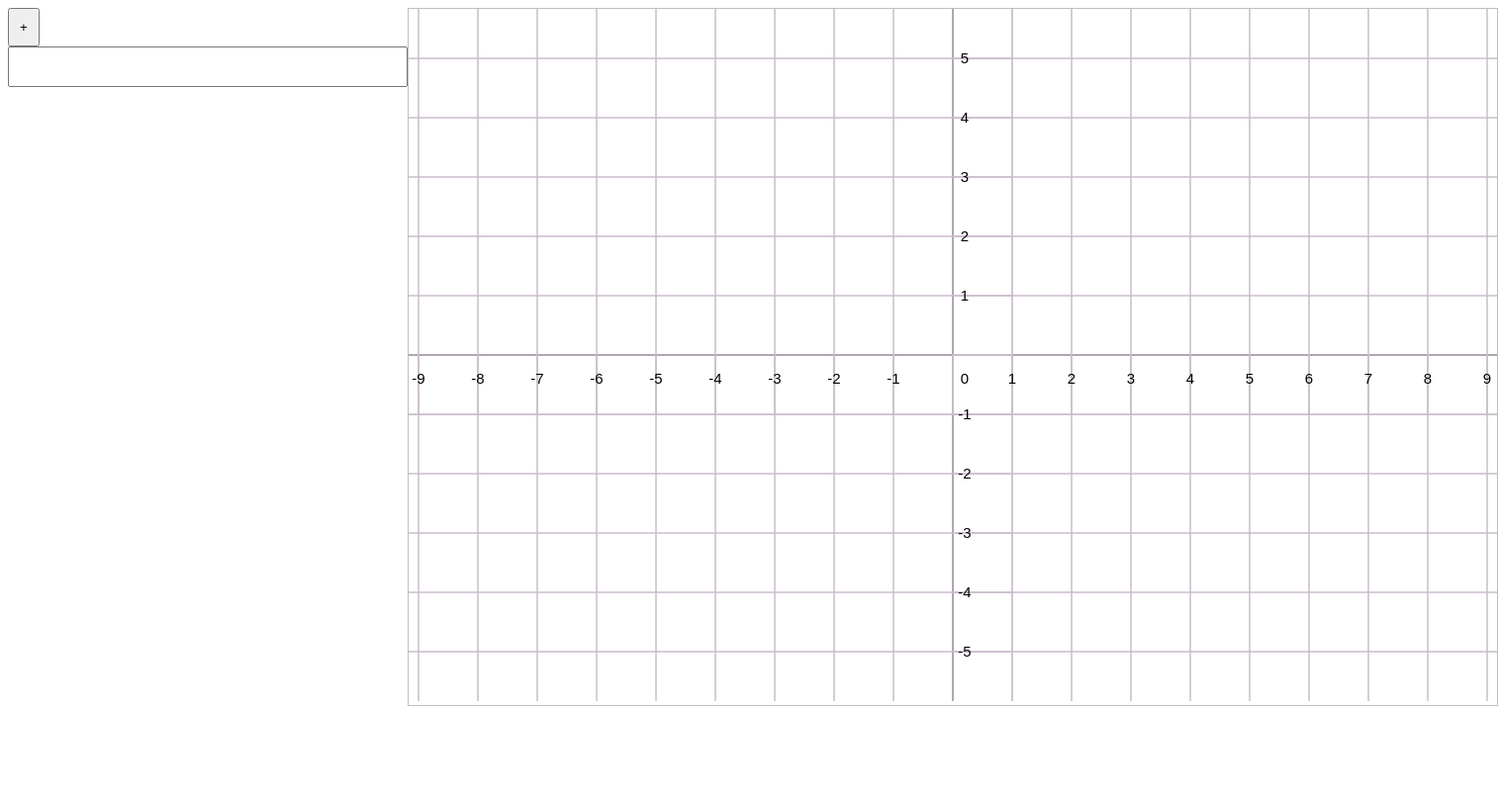
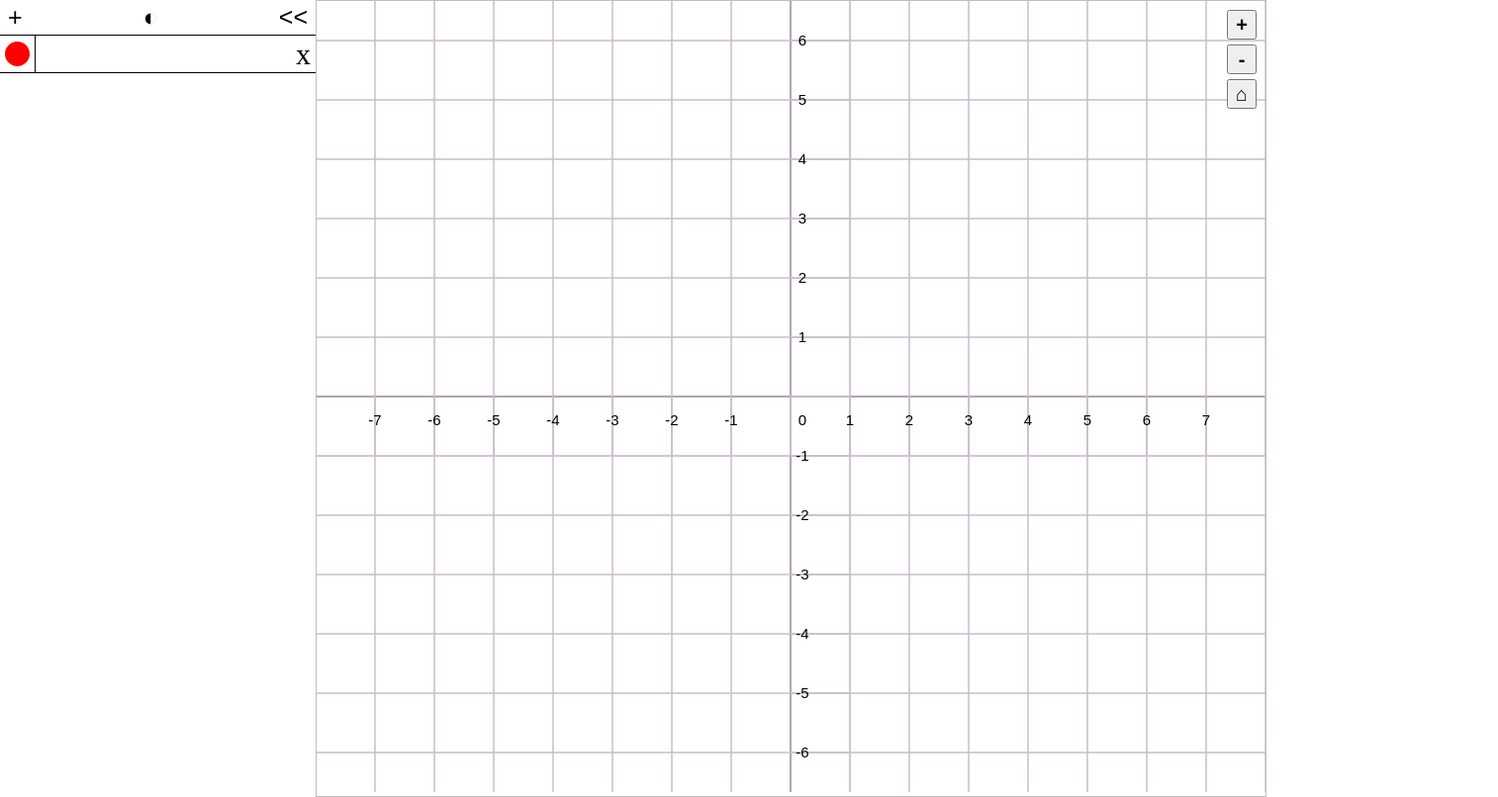
Before and after one commit to aabiji/quokka, a website built with Vite: page index.html in a window 1280 px wide. Shown: the whole page at 99% size, 1514 px wide, since content can reach past the window. Built offline with nearby package versions, Linux system fonts and the light colour scheme.

Commit message:
Improved UI
- Added different buttons for controlling zoom and toggle light/dark mode
- Made the sidebar and canvas layout more dynamic
- Prototyped improve expression entry element

```diff
--- a/index.html
+++ b/index.html
@@ -7,13 +7,31 @@
         <title>Quokka</title>
     </head>
     <body>
-        <div class="content">
-            <div class="sidebar">
+        <div class="sidebar">
+            <div class="controls">
                 <button id="add">+</button>
-                <div id="expressions"></div>
+                <button id="theme-toggle">◐</button>
+                <button id="hide">&lt;&lt;</button>
             </div>
-            <div id="graph"><canvas></canvas></div>
+
+            <div id="expressions">
+                <!---TODO: append this div when adding new expressions-->
+                <div class="expression">
+                    <div class="selector"></div>
+                    <input type="text" />
+                    <span class="close">x</span>
+                </div>
+            </div>
         </div>
+
+        <div class="graph-controls">
+            <button id="zoom-in"> + </button>
+            <button id="zoom-out"> - </button>
+            <button id="zoom-reset"> ⌂ </button>
+        </div>
+
+        <div id="graph"><canvas></canvas></div>
+
         <script type="module" src="/src/main.ts"></script>
     </body>
 </html>
--- a/src/graph.ts
+++ b/src/graph.ts
@@ -3,6 +3,8 @@ import { Expression } from "./lib/eval.ts";
 import { Vec2 } from "./math.ts";
 import { SplineSegment } from "./spline.ts";
 
+// TODO: only generate easily visible colors
+// (also take theme into account)
 function randomColor(): string {
     const r = Math.floor(Math.random() * 256);
     const g = Math.floor(Math.random() * 256);
@@ -221,9 +223,9 @@ export class Graph {
     plots: Plot[];
 
     constructor(ref: Canvas) {
-        this.tileSize = 60;
         this.minTileSize = 50;
         this.maxTileSize = 100;
+        this.tileSize = this.minTileSize + 10; // TODO: remove magic number
         this.zoom = new Zoom();
         this.plots = [];
         this.canvas = ref;
@@ -238,7 +240,16 @@ export class Graph {
         }
     }
 
-    changeScale(zoomIn: boolean) {
+    updateAfterZoom() {
+        this.bg.zoomLevel = this.zoom.level();
+        this.bg.tileSize = this.tileSize;
+        for (let plot of this.plots) {
+            plot.update("", this.tileSize, this.zoom.level());
+        }
+        this.draw();
+    }
+
+    changeZoom(zoomIn: boolean) {
         this.tileSize += 10 * (zoomIn ? 1 : -1);
 
         // When zooming out, the grid tiles get smaller
@@ -255,13 +266,14 @@ export class Graph {
             this.zoom.in();
         }
 
-        this.bg.zoomLevel = this.zoom.level();
-        this.bg.tileSize = this.tileSize;
-        for (let plot of this.plots) {
-            plot.update("", this.tileSize, this.zoom.level());
-        }
+        this.updateAfterZoom();
+    }
 
-        this.draw();
+    resetZoom() {
+        this.zoom.index = 0;
+        this.zoom.magnitude = 0;
+        this.tileSize = this.minTileSize + 10;
+        this.updateAfterZoom();
     }
 
     addPlot(): number {
--- a/src/main.ts
+++ b/src/main.ts
@@ -1,5 +1,24 @@
 import { Canvas } from "./canvas.ts";
 import { Graph } from "./graph.ts";
+
+/*
+Things to explore:
+- Replace button text with actual icons
+- FIX: plotting gets slower because the x sampling range is wrong
+(we should be using the zoom level)
+- Panning around the graph with the mouse
+We'll need to change to be albe to change the origin
+- Improve drawing of labels when they're in scientific notation
+- Do we really need to pass in tileSize and zoomLevel into the subclasses?
+Simplify, simplify, simpplify
+- Fix buggy spline drawing. Try to understand fast Catmull-Rom again
+- Observe how desmos scales its labels and rework our implementation
+- Only redraw the graph background when it changes
+  Could maybe render the background to an offscreen canvas
+- Use MathJax to render math expression
+- Parse equations: y = ... or x + y = 0 or v = 10 or equations like that
+- Parse functions like sin, cos, tan, sqrt, log
+*/
 
 let graph: Graph;
 let canvas: Canvas;
@@ -25,18 +44,38 @@ function addInputExpression() {
 
 function handleScroll(event: WheelEvent) {
     event.preventDefault();
-    graph.changeScale(event.deltaY < 0 ? true : false);
+    graph.changeZoom(event.deltaY < 0 ? true : false);
+}
+
+function toggleTheme() {
+    let body = document.getElementsByTagName("body")[0];
+    const before = body.style.colorScheme;
+    body.style.colorScheme = before == "light" ? "dark" : "light";
 }
 
 window.onload = () => {
     const canvasElement = document.getElementsByTagName("canvas")[0]!;
-    canvas = new Canvas(canvasElement, 1100, 700);
     canvasElement.onwheel = (event) => handleScroll(event);
 
-    const button = document.getElementById("add")!;
-    button.onclick = () => addInputExpression();
+    const canvasX = canvasElement.getBoundingClientRect().left;
+    canvas = new Canvas(canvasElement, window.innerWidth - canvasX, window.innerHeight);
+    graph = new Graph(canvas);
 
-    graph = new Graph(canvas);
-    addInputExpression();
+    const add = document.getElementById("add")!;
+    add.onclick = () => addInputExpression();
+
+    const zoomIn = document.getElementById("zoom-in")!;
+    zoomIn.onclick = () => graph.changeZoom(true);
+
+    const zoomOut = document.getElementById("zoom-out")!;
+    zoomOut.onclick = () => graph.changeZoom(false);
+
+    const zoomReset = document.getElementById("zoom-reset")!;
+    zoomReset.onclick = () => graph.resetZoom();
+
+    const toggle = document.getElementById("theme-toggle")!;
+    toggle.onclick = () => toggleTheme();
+
+    //addInputExpression();
     graph.draw();
 }
--- a/src/style.css
+++ b/src/style.css
@@ -1,30 +1,104 @@
 
-.content {
+::root {
+    color-scheme: light dark;
+}
+
+body {
+    margin: 0;
+    overflow-y: hidden;
     display: flex;
 }
 
-.sidebar button {
+button {
     display: block;
-    padding: 10px 10px;
-}
-
-#expressions {
-    max-height: 92vh;
-    width: fit-content;
-    overflow: scroll;
-}
-
-#expressions input {
-    width: 380px;
-    font-size: 15px;
-    padding: 10px 10px;
-}
-
-.bad-input, .bad-input:focus {
-    border-color: red;
-    outline: none;
+    cursor: pointer;
+    color: light-dark(#000000, #ffffff);
 }
 
 #graph {
     border: 1px solid #bfbfbf;
 }
+
+.graph-controls {
+    display: flex;
+    flex-direction: column;
+    width: fit-content;
+    position: absolute;
+    right: 10px;
+    top: 10px;
+    gap: 5px;
+}
+
+.graph-controls button {
+    width: 30px;
+    height: 30px;
+    font-size: 20px;
+    font-weight: bold;
+}
+
+.sidebar  {
+    width: 25%;
+}
+
+.sidebar .controls {
+    width: 100%;
+    display: flex;
+    justify-content: space-between;
+}
+
+.sidebar button {
+    font-size: 25px;
+    border-color: transparent;
+    background-color: transparent;
+}
+
+#expressions {
+    max-height: 95vh; /* TODO: dodgy!! */
+    width: 100%;
+    overflow: scroll;
+}
+
+.expression {
+    width: 100%;
+    display: flex;
+    align-items: center;
+    border-top: 1px solid black;
+    border-bottom: 1px solid black;
+}
+
+.expression .selector {
+    background-color: red;
+    border: none;
+    cursor: pointer;
+    width: 25px;
+    height: 25px;
+    border-radius: 50%;
+    margin: 0px 5px 0px 5px;
+}
+
+.expression input {
+    font-size: 15px;
+    padding: 10px 10px;
+    border: none;
+    flex-grow: 1;
+    height: 100%;
+    border-left: 1px solid black;
+}
+
+.expression input:focus {
+    border: none;
+    outline: none;
+    border-left: 1px solid black;
+}
+
+.expression .close {
+    font-size: 30px;
+    cursor: pointer;
+    margin: 0px 5px 0px 5px;
+}
+
+/*TODO: make this for the entire expression div*/
+.bad-input, .bad-input:focus {
+    border-color: red;
+    outline: none;
+}
```
